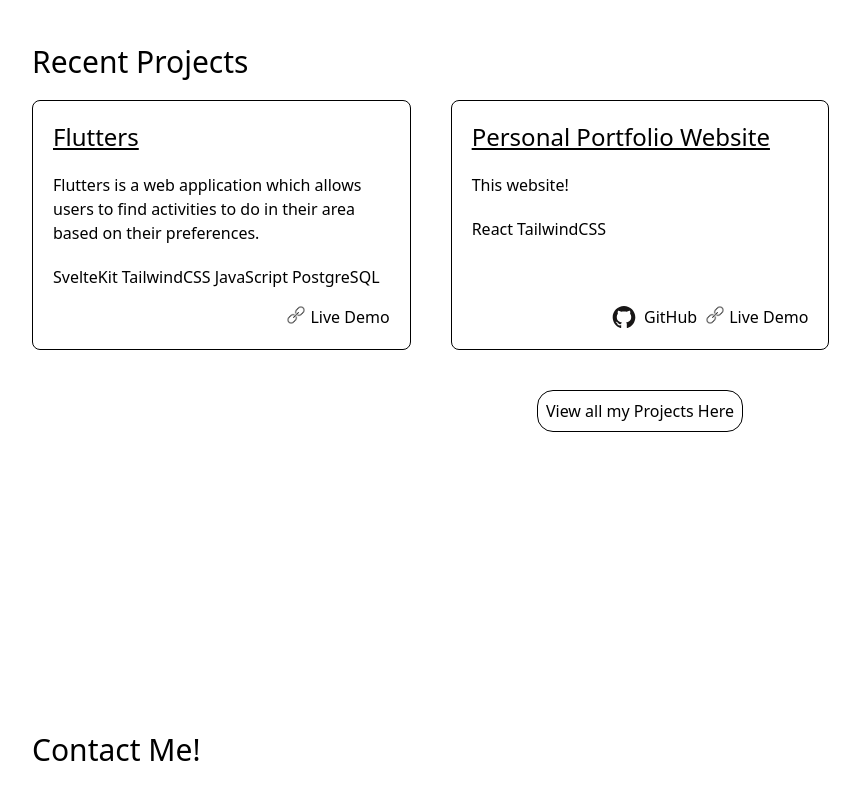
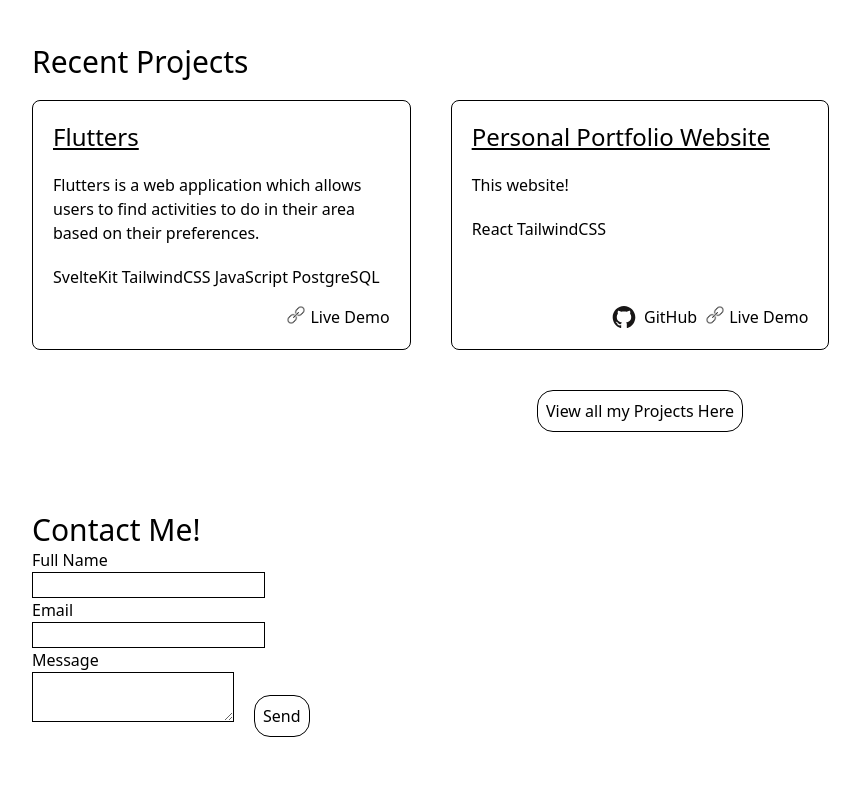
Before and after one commit to abbydise/portfolio-website, a React (Vite) app: page / in a window 1280 px wide. Shown: the part 2616-3416 px from the top of the page, without its empty margins (0-860 px from the left). After the commit the page ends 3385 px from the top, so only its background shows below. Built offline with nearby package versions, Linux system fonts and the light colour scheme.

Commit message:
added contact form attached to my email

```diff
--- a/index.html
+++ b/index.html
@@ -21,3 +21,15 @@
 		></script>
 	</body>
 </html>
+
+<script
+	type="text/javascript"
+	src="https://cdn.jsdelivr.net/npm/@emailjs/browser@4/dist/email.min.js"
+></script>
+<script type="text/javascript">
+	(function () {
+		emailjs.init({
+			publicKey: "%EMAILJS_KEY%",
+		});
+	})();
+</script>
--- a/package.json
+++ b/package.json
@@ -13,6 +13,7 @@
 		"preview": "vite preview"
 	},
 	"dependencies": {
+		"@emailjs/browser": "^4.4.1",
 		"@emotion/react": "^11.14.0",
 		"@emotion/styled": "^11.14.0",
 		"@mui/lab": "^7.0.0-beta.11",
--- a/src/components/ContactForm.jsx
+++ b/src/components/ContactForm.jsx
@@ -1,7 +1,57 @@
-import React from "react";
+import React, { useRef } from "react";
+import emailjs from "@emailjs/browser";
 
 const ContactForm = () => {
-	return <div>ContactForm</div>;
+	const form = useRef();
+
+	const sendEmail = (e) => {
+		e.preventDefault();
+
+		emailjs
+			.sendForm(
+				import.meta.env.VITE_EMAILJS_SERVICE_ID,
+				import.meta.env.VITE_EMAILJS_TEMPLATE_ID,
+				form.current,
+				{ publicKey: import.meta.env.VITE_EMAILJS_KEY }
+			)
+			.then(
+				() => {
+					console.log("SUCCESS!");
+				},
+				(error) => {
+					console.log("FAILED...", error.text);
+				}
+			);
+	};
+	return (
+		<form
+			ref={form}
+			onSubmit={sendEmail}
+		>
+			<legend>Full Name</legend>
+			<input
+				type="text"
+				name="fullName"
+				className="border"
+			/>
+			<legend>Email</legend>
+			<input
+				type="email"
+				name="email"
+				className="border"
+			/>
+			<legend>Message</legend>
+			<textarea
+				name="message"
+				className="border"
+			/>
+			<input
+				type="submit"
+				value="Send"
+				className="border rounded-2xl p-2 ml-5"
+			/>
+		</form>
+	);
 };
 
 export default ContactForm;
--- a/src/components/Footer.jsx
+++ b/src/components/Footer.jsx
@@ -1,12 +1,15 @@
 import React from "react";
+
+import ContactForm from "./ContactForm";
 
 const Footer = () => {
 	return (
 		<div
 			id="contact"
-			className="text-left mt-75"
+			className="text-left mt-20"
 		>
 			<h1 className="text-3xl">Contact Me!</h1>
+			<ContactForm />
 		</div>
 	);
 };
```
Also changed, not shown: 2 other files (tests, documents, lock files or other folders).
